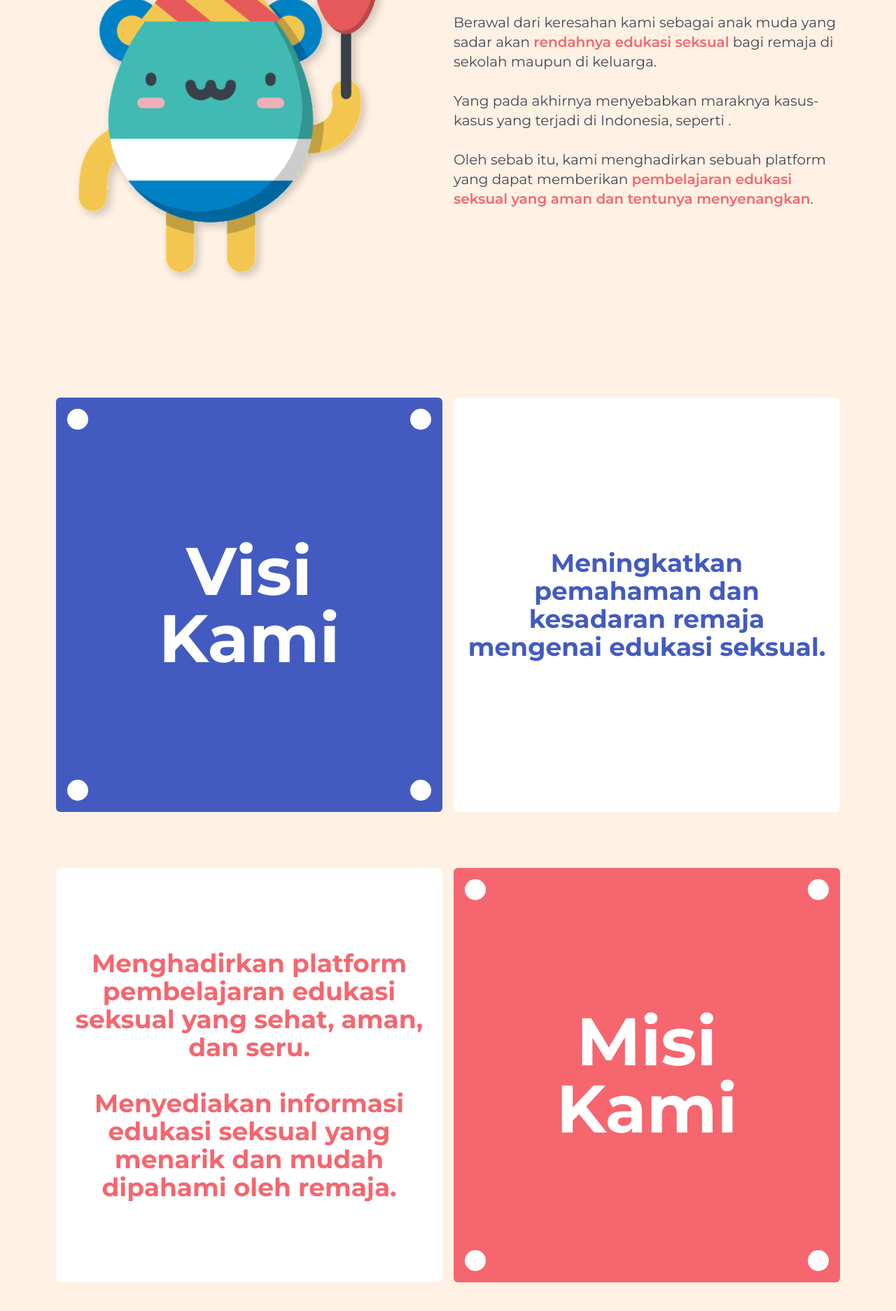
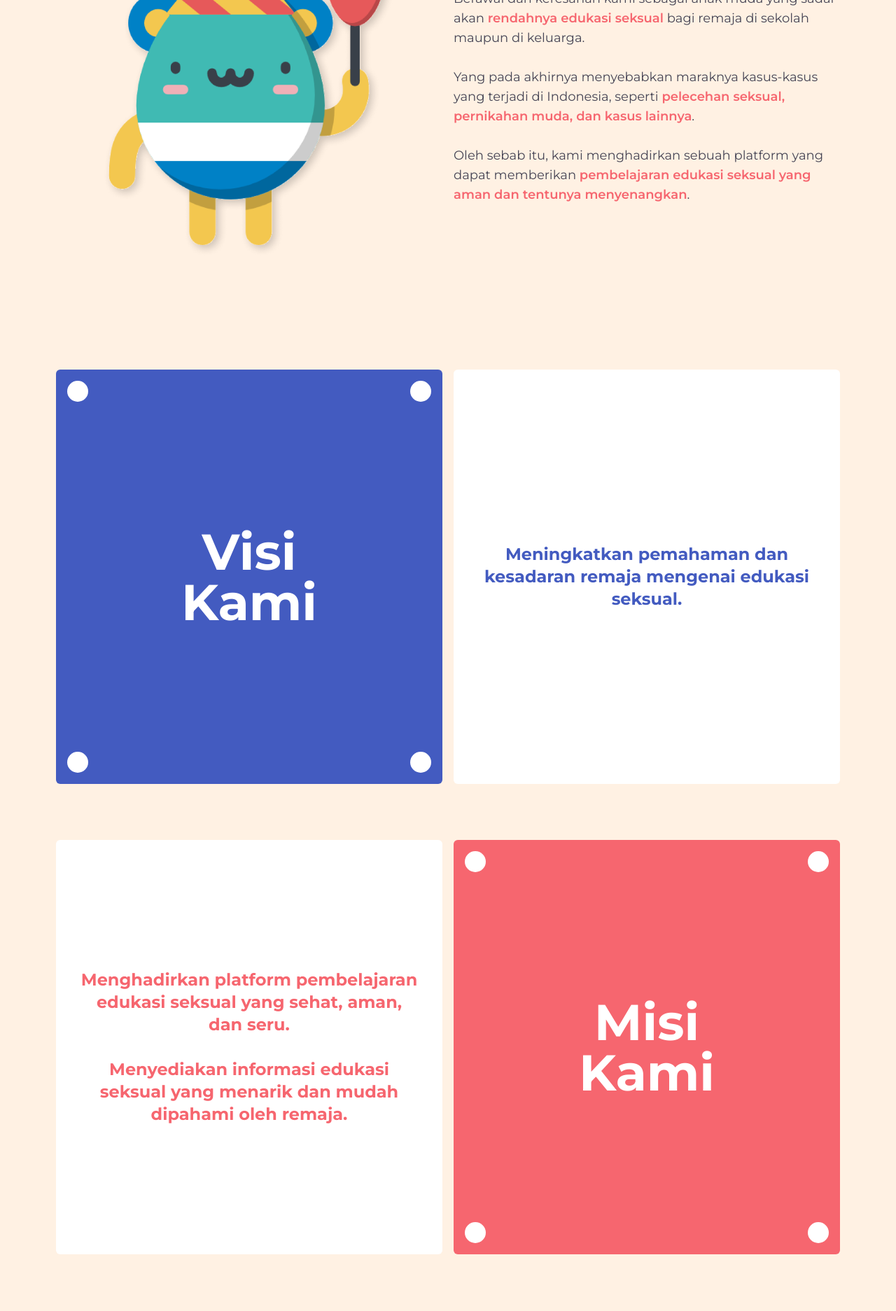
Before and after one commit to Kenali-Diri/Front-End, a Next.js app: page /tentang-kami in a window 1280 px wide. Shown: the part 880-2753 px from the top of the page at 70% size. Built offline with nearby package versions, Linux system fonts and the light colour scheme.

Commit message:
feat: add selected page indicator on navbar

```diff
--- a/src/app/tentang-kami/page.tsx
+++ b/src/app/tentang-kami/page.tsx
@@ -43,17 +43,18 @@ export default function TentangKami() {
 
                     <div className="grid grid-cols-1 sm:grid-cols-2 justify-center items-center h-auto gap-10 lg:gap-4">
                         {/* bagian kiri */}
-                        <div className="hidden sm:block">
+                        <div className="hidden sm:flex sm:items-center sm:justify-center">
                             <Image
                                 src="/assets/balon.png"
                                 width={500}
                                 height={500}
                                 alt="Balon.png"
+                                className='w-10/12 h-fit'
                             />
                         </div>
                         {/* bagian kanan */}
                         <div className="text-center sm:text-left flex items-center justify-center ">
-                            <p className="text-base lg:text-xl">
+                            <p className="text-base lg:text-lg">
                                 Berawal dari keresahan kami sebagai anak muda
                                 yang sadar akan{' '}
                                 <span className="font-semibold text-pink">
@@ -65,7 +66,7 @@ export default function TentangKami() {
                                 <br className="hidden lg:block" />
                                 Yang pada akhirnya menyebabkan maraknya
                                 kasus-kasus yang terjadi di Indonesia, seperti{' '}
-                                <span className="hidden font-semibold text-pink">
+                                <span className="font-semibold text-pink">
                                     pelecehan seksual, pernikahan muda, dan
                                     kasus lainnya
                                 </span>
@@ -96,17 +97,17 @@ export default function TentangKami() {
                             <div className="w-[30px] h-[30px] bg-white absolute rounded-full left-4 bottom-4"></div>
                             <div className="w-[30px] h-[30px] bg-white absolute rounded-full right-4 bottom-4"></div>
                             <div className="text-center">
-                                <p className="text-8xl text-white font-bold">
+                                <p className="text-4xl md:text-7xl text-white font-bold">
                                     Visi
                                 </p>
-                                <p className="text-8xl text-white font-bold">
+                                <p className="text-4xl md:text-7xl text-white font-bold">
                                     Kami
                                 </p>
                             </div>
                         </div>
 
-                        <div className="h-[400px] lg:h-[592px] px-4 bg-white flex justify-center items-center rounded-md">
-                            <p className="text-4xl text-blue font-bold text-center">
+                        <div className="h-[400px] lg:h-[592px] p-8 bg-white flex justify-center items-center rounded-md">
+                            <p className="text-lg md:text-2xl text-blue font-bold text-center">
                                 Meningkatkan pemahaman dan kesadaran remaja
                                 mengenai edukasi seksual.
                             </p>
@@ -125,16 +126,16 @@ export default function TentangKami() {
                             <div className="w-[30px] h-[30px] bg-white absolute rounded-full right-4 top-4"></div>
                             <div className="w-[30px] h-[30px] bg-white absolute rounded-full left-4 bottom-4"></div>
                             <div className="w-[30px] h-[30px] bg-white absolute rounded-full right-4 bottom-4"></div>
-                            <p className="text-8xl text-white font-bold">
+                            <p className="text-4xl md:text-7xl text-white font-bold">
                                 Misi
                             </p>
-                            <p className="text-8xl text-white font-bold">
+                            <p className="text-4xl md:text-7xl text-white font-bold">
                                 Kami
                             </p>
                         </div>
 
                         {/* Div dengan teks */}
-                        <div className="h-[400px] lg:h-[592px] px-4 bg-white flex flex-col justify-center items-center rounded-md text-2xl lg:text-4xl order-2 md:order-1">
+                        <div className="h-[400px] lg:h-[592px] p-8 bg-white flex flex-col justify-center items-center rounded-md text-lg md:text-2xl order-2 md:order-1">
                             <p className="text-pink font-bold text-center">
                                 Menghadirkan platform pembelajaran edukasi
                                 seksual yang sehat, aman, dan seru.
@@ -152,8 +153,8 @@ export default function TentangKami() {
             <Section className="items-center bg-soft-cream pb-20 overflow-hidden">
                 {/* Tim Kami */}
                 <div className="flex item-center col-span-12 flex-col">
-                    <div className="flex justify-center">
-                        <h2 className="text-6xl text-blue">
+                    <div className="flex justify-center mb-4">
+                        <h2 className="text-4xl sm:text-5xl text-blue">
                             <span className="font-bold">Tim</span> Kami
                         </h2>
                     </div>
@@ -165,19 +166,16 @@ export default function TentangKami() {
                                 width={500}
                                 height={350}
                                 alt="Gavriel"
-                                className="transition-transform duration-300 ease-in-out group-hover:scale-110"
-                                style={{ objectFit: 'cover' }}
+                                className="transition-transform duration-300 ease-in-out group-hover:scale-110 object-cover"
                             />
                             <div className="absolute inset-0 bg-black bg-opacity-50 opacity-0 group-hover:opacity-100 transition-opacity duration-300"></div>
-                            <div className="flex justify-center">
-                                <div className="w-[200px] md:w-[150px] lg:w-[300px] absolute bottom-4 bg-white p-1 lg:p-4 opacity-0 group-hover:opacity-100 transition-opacity duration-300 rounded-md">
-                                    <h3 className="text-md lg:text-lg font-bold text-blue">
+                            <div className="w-10/12 absolute flex flex-col bottom-4 bg-white px-3 py-2 lg:p-4 opacity-0 group-hover:opacity-100 transition-opacity duration-300 rounded-md left-1/2 -translate-x-1/2">
+                                <h3 className="text-md lg:text-lg line-clamp-1 font-bold text-blue">
                                     Gavriel Satrio W
                                 </h3>
                                 <p className="text-xs lg:text-sm text-dark-slate">
                                     Developer
                                 </p>
-                                </div>
                             </div>
                         </div>
 
@@ -188,19 +186,16 @@ export default function TentangKami() {
                                 width={500}
                                 height={350}
                                 alt="Kevin"
-                                className="transition-transform duration-300 ease-in-out group-hover:scale-110"
-                                style={{ objectFit: 'cover' }}
+                                className="transition-transform duration-300 ease-in-out group-hover:scale-110 object-cover"
                             />
                             <div className="absolute inset-0 bg-black bg-opacity-50 opacity-0 group-hover:opacity-100 transition-opacity duration-300"></div>
-                            <div className="flex justify-center">
-                                <div className="w-[200px] md:w-[150px] lg:w-[300px] absolute bottom-4 bg-white p-1 lg:p-4 opacity-0 group-hover:opacity-100 transition-opacity duration-300 rounded-md">
-                                    <h3 className="text-md lg:text-lg font-bold text-blue">
+                            <div className="w-10/12 absolute flex flex-col bottom-4 bg-white px-3 py-2 lg:p-4 opacity-0 group-hover:opacity-100 transition-opacity duration-300 rounded-md left-1/2 -translate-x-1/2">
+                                <h3 className="text-md lg:text-lg line-clamp-1 font-bold text-blue">
                                     Kevin Chiputra
                                 </h3>
                                 <p className="text-xs lg:text-sm text-dark-slate">
                                     Developer
                                 </p>
-                                </div>
                             </div>
                         </div>
 
@@ -211,19 +206,16 @@ export default function TentangKami() {
                                 width={500}
                                 height={350}
                                 alt="Fatih"
-                                className="transition-transform duration-300 ease-in-out group-hover:scale-110"
-                                style={{ objectFit: 'cover' }}
+                                className="transition-transform duration-300 ease-in-out group-hover:scale-110 object-cover"
                             />
                             <div className="absolute inset-0 bg-black bg-opacity-50 opacity-0 group-hover:opacity-100 transition-opacity duration-300"></div>
-                            <div className="flex justify-center">
-                                <div className="w-[200px] md:w-[150px] lg:w-[300px] absolute bottom-4 bg-white p-1 lg:p-4 opacity-0 group-hover:opacity-100 transition-opacity duration-300 rounded-md">
-                                    <h3 className="text-md lg:text-lg font-bold text-blue">
+                            <div className="w-10/12 absolute flex flex-col bottom-4 bg-white px-3 py-2 lg:p-4 opacity-0 group-hover:opacity-100 transition-opacity duration-300 rounded-md left-1/2 -translate-x-1/2">
+                                <h3 className="text-md lg:text-lg line-clamp-1 font-bold text-blue">
                                     Muhammad Fatih
                                 </h3>
                                 <p className="text-xs lg:text-sm text-dark-slate">
                                     Developer
                                 </p>
-                                </div>
                             </div>
                         </div>
                     </div>
```
Also changed, not shown: src/components/Navbar.tsx (+15 -10 lines). Lines whose indentation alone changed are shown as unchanged.
